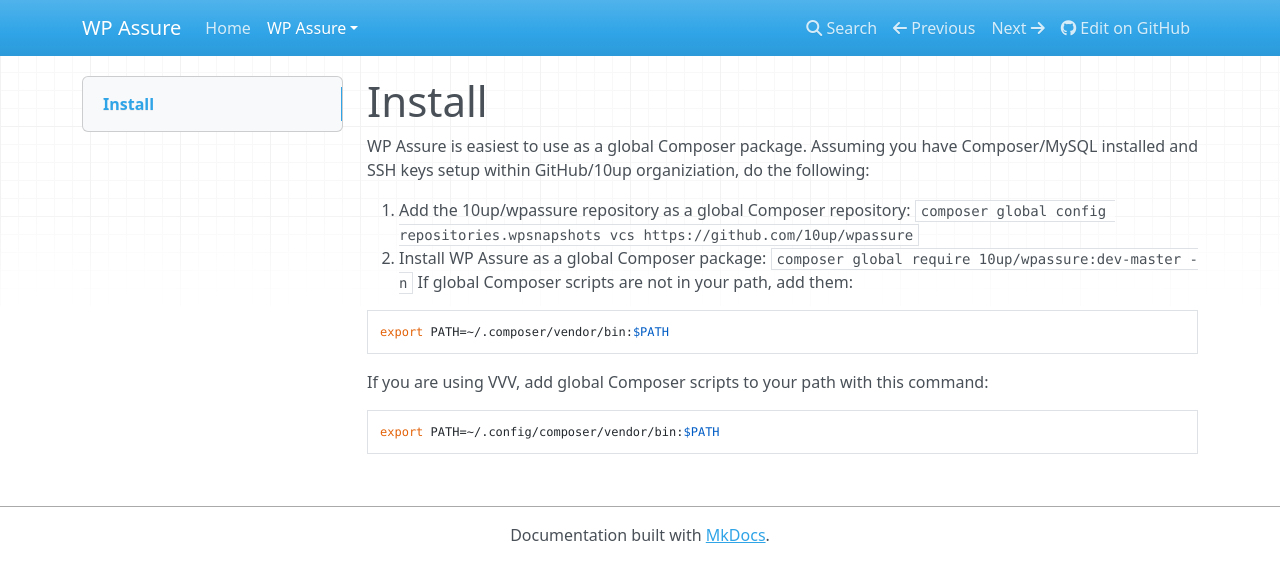
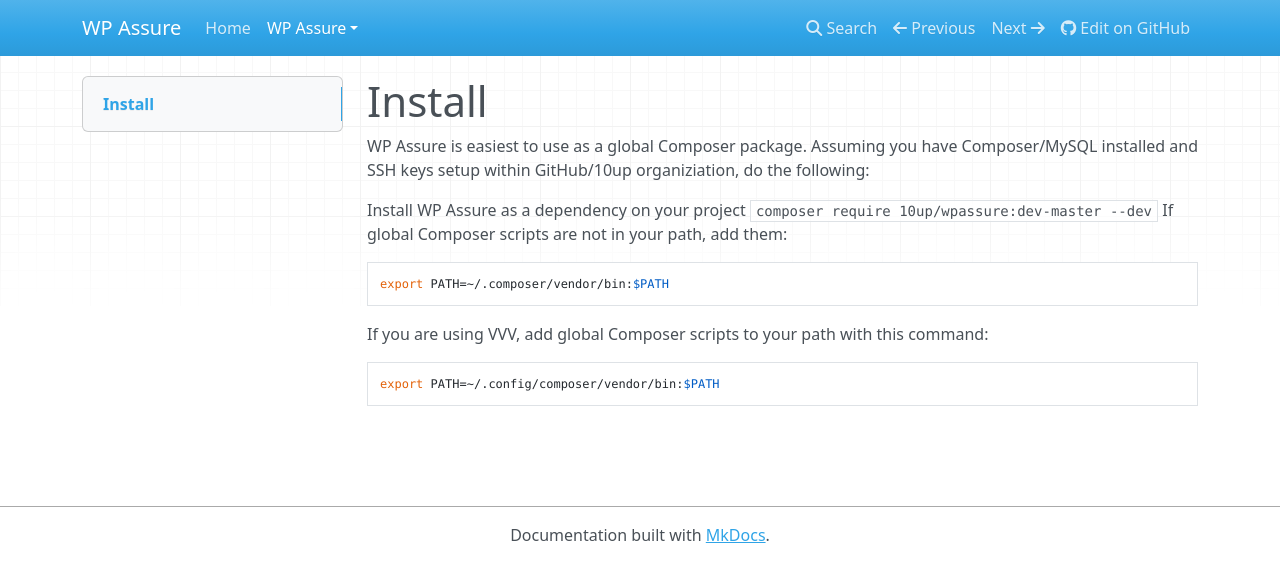
Before and after one commit to 10up/wpacceptance, an MkDocs documentation site: the page built from docs/install.md, in a window 1280 px wide. Shown: the top 582 px of the page. Built offline with MkDocs 1.6.1, drawn with Linux system fonts in a browser that asks for light colours; nearby versions of some CDN libraries; old or Windows-style settings are respelled for this version of MkDocs.

Commit message:
WP Snapshots 1.3

````diff
--- a/composer.json
+++ b/composer.json
@@ -11,7 +11,7 @@
   ],
   "require": {
     "symfony/console": "^3.3",
-    "10up/wpsnapshots": "dev-master",
+    "10up/wpsnapshots": "^1.3",
     "facebook/webdriver": "^1.6",
     "docker-php/docker-php": "^2.0",
     "phpunit/phpunit": "^7.3",
--- a/docs/install.md
+++ b/docs/install.md
@@ -2,13 +2,9 @@
 
 WP Assure is easiest to use as a global Composer package. Assuming you have Composer/MySQL installed and SSH keys setup within GitHub/10up organiziation, do the following:
 
-1. Add the 10up/wpassure repository as a global Composer repository:
+Install WP Assure as a dependency on your project
   ```
-  composer global config repositories.wpsnapshots vcs https://github.com/10up/wpassure
-  ```
-2. Install WP Assure as a global Composer package:
-  ```
-  composer global require 10up/wpassure:dev-master -n
+  composer require 10up/wpassure:dev-master --dev
   ```
 If global Composer scripts are not in your path, add them:
 
````
Also changed, not shown: 1 other file.
